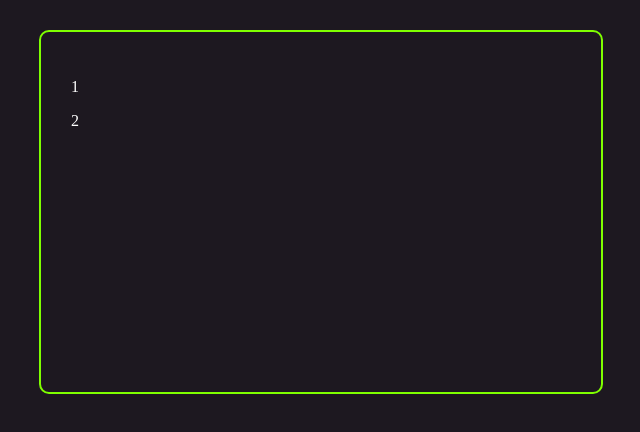
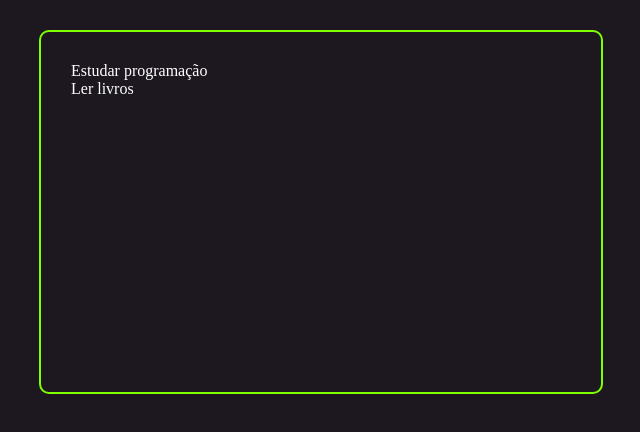
Before and after one commit to DanielDevMuitomoney/React-Task-App, a React (Vite) app: page / in a window 1280 px wide. Shown: the top 432 px of the page, without its empty margins (319-959 px from the left). Built offline with nearby package versions, Linux system fonts and the light colour scheme.

Commit message:
Criação do component para a render de cada task

```diff
--- /dev/null
+++ b/src/components/TaskUnique.jsx
@@ -0,0 +1,9 @@
+import React from 'react'
+
+const TaskUnique = ({taskInfo}) => {
+  return (
+    <div>{taskInfo.title}</div>
+  )
+}
+
+export default TaskUnique
--- a/src/components/Tasks.jsx
+++ b/src/components/Tasks.jsx
@@ -1,13 +1,13 @@
 import react from 'react'
+import TaskUnique from './TaskUnique'
 
-const Tasks= ({taskObject}) => {
-    return (
-      <div>
-        {taskObject.map((value, index, array) => (
-          <p>{value.id}</p>
-        ))}
-      </div>
-    )
+const Tasks = ({ taskObject }) => {
+  return (<>
+
+  {taskObject.map((task) => (
+    <TaskUnique taskInfo={task} />
+  ))}
+  </>)
 }
 
-export default Tasks;
+export default Tasks
```
